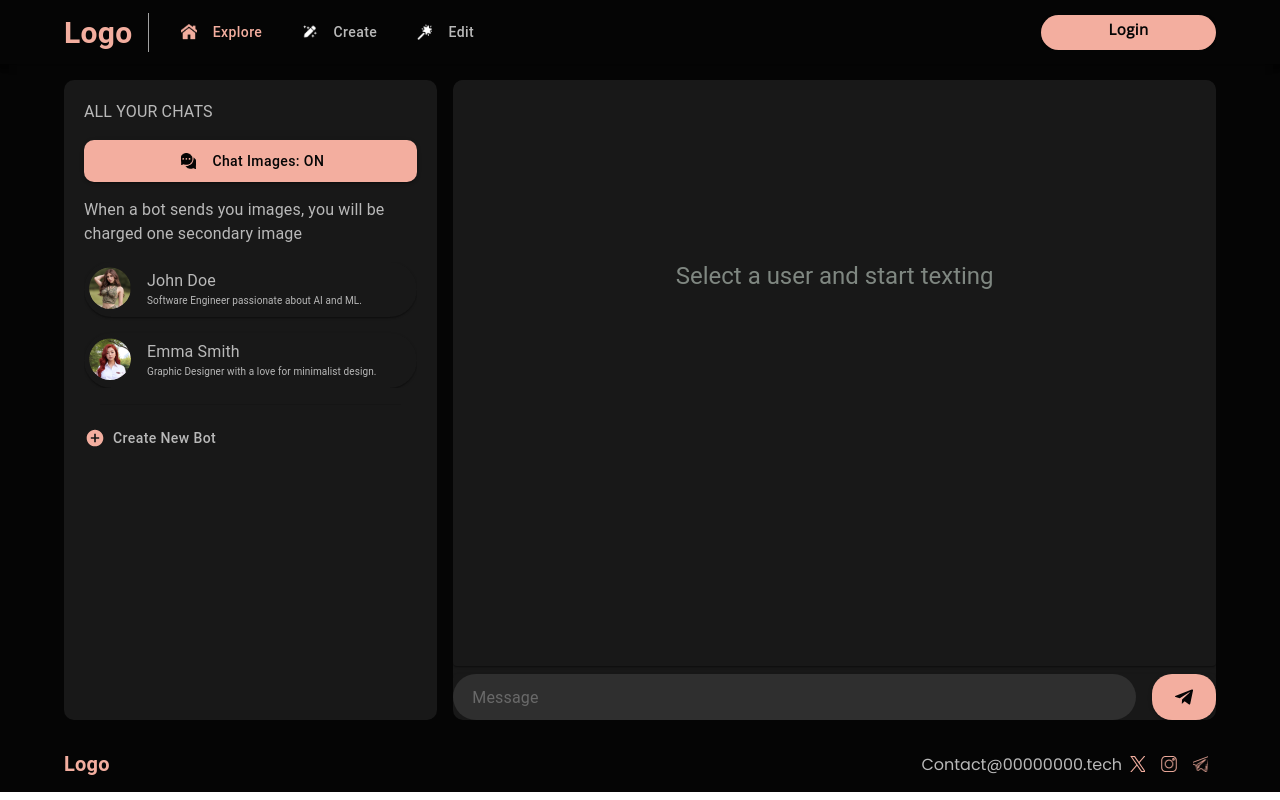
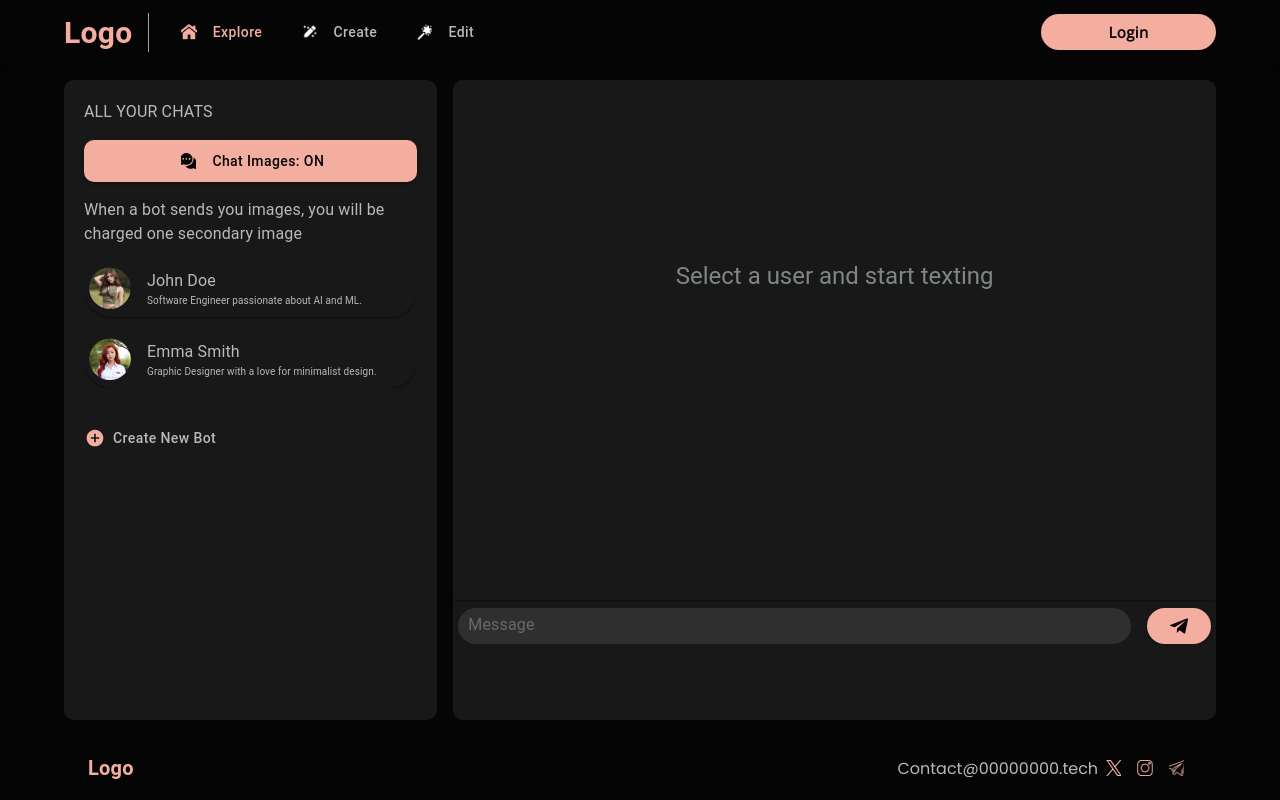
Before and after one commit to agneslily4709/chat-interface, a React (Create React App) app: page / in a window 1280 px wide. Built offline with nearby package versions, Linux system fonts and the light colour scheme.

Commit message:
Implement Message Sending Functionality
Add functionality to handle message input changes and sending messages in the chat.

```diff
--- a/src/Components/BottomBar.jsx
+++ b/src/Components/BottomBar.jsx
@@ -2,7 +2,7 @@ import * as React from 'react';
 import Box from '@mui/material/Box';
 import BottomNavigation from '@mui/material/BottomNavigation';
 import { bottomBarStyles } from '../Styles/styles';
-import { Container, Typography,IconButton,Avatar } from '@mui/material';
+import { Container, Typography,IconButton,Avatar, Toolbar } from '@mui/material';
 
 const BottomBar = ()=>  {
         const getImagePath = (avatar) => {
@@ -11,18 +11,18 @@ const BottomBar = ()=>  {
   return (
     <Box>
         <Container>
-      <BottomNavigation   sx={bottomBarStyles.default}>
+      <Toolbar sx={bottomBarStyles.default}>
         <Typography sx={bottomBarStyles.bottomBarBrand}>Logo</Typography>
 
         <Box sx={bottomBarStyles.socials}>
         <Typography align="right" variant='p'>Contact@00000000.tech</Typography>
                 <Box sx={bottomBarStyles.socialIcons}>
-                <IconButton sx={{p:0}}> <Avatar size="small" alt="Remy Sharp" sx={{ width: "31.3px",p:1, height: "32px", }} src={getImagePath("Socials/Group 143726563.png")} /> </IconButton>
-                <IconButton sx={{p:0}}> <Avatar size="small" alt="Remy Sharp" sx={{ width: "31.3px",p:1, height: "32px", }} src={getImagePath("Socials/Group 143726564.png")} /> </IconButton>
-                <IconButton sx={{p:0}}> <Avatar size="small" alt="Remy Sharp" sx={{ width: "31.3px",p:1, height: "32px", }} src={getImagePath("Socials/Group 143726565.png")} /> </IconButton>
+                <IconButton sx={{padding:0}}> <Avatar size="small" alt="Remy Sharp" sx={{ width: "31.3px",padding:1, height: "32px", }} src={getImagePath("Socials/Group 143726563.png")} /> </IconButton>
+                <IconButton sx={{padding:0}}> <Avatar size="small" alt="Remy Sharp" sx={{ width: "31.3px",padding:1, height: "32px", }} src={getImagePath("Socials/Group 143726564.png")} /> </IconButton>
+                <IconButton sx={{padding:0}}> <Avatar size="small" alt="Remy Sharp" sx={{ width: "31.3px",padding:1, height: "32px", }} src={getImagePath("Socials/Group 143726565.png")} /> </IconButton>
                 </Box>
         </Box>
-      </BottomNavigation>
+      </Toolbar>
         </Container>
 
     </Box>
--- a/src/Components/ChatWindow.jsx
+++ b/src/Components/ChatWindow.jsx
@@ -1,4 +1,4 @@
-import React from 'react'
+import React,{useState} from 'react'
 import {chatContainerStyles} from '../Styles/styles'
 import {Grid, TextField, List,ListItem, ListItemText, Box, Toolbar, Button, IconButton, Typography, Paper, Avatar} from "@mui/material"
 import ArrowCircleLeftIcon from '@mui/icons-material/ArrowCircleLeft';
@@ -8,6 +8,20 @@ import DeleteIcon from '@mui/icons-material/Delete';
 
 
 const ChatWindow = ({chatDetails,setChatDetails}) => {
+
+        const [message, setMessage] = useState('');
+        const handleInputChange = (event) => {
+                setMessage(event.target.value);
+        };
+        const handleSendMessage = () => {
+                if (message.trim() !== '') {
+                  const newMessage = {sender:"You",message:message}
+                        setChatDetails((prevData) => {
+                                return {...chatDetails, messages: [...prevData.messages,newMessage]}
+                        })
+                  setMessage('');
+                }
+              };
         const getImagePath = (avatar) => {
                 return require(`../Imgs/${avatar}`);
         }
@@ -29,7 +43,7 @@ const ChatWindow = ({chatDetails,setChatDetails}) => {
                        </Box>
                 </Toolbar>
                 <Box display="flex" flexDirection="column" gap={2}>
-                        <List>
+                        <List style={{overflow: 'auto'}}>
                         {chatDetails.messages && chatDetails.messages.map((chatDetail,idx) => (
                     <ListItem key={idx}>
                     <Grid container>
@@ -59,8 +73,8 @@ const ChatWindow = ({chatDetails,setChatDetails}) => {
                 }
   </Paper>
   <Paper sx={chatContainerStyles.chatWindow.chatInput}>
-  <TextField sx={chatContainerStyles.chatWindow.chatTextField} id="outlined-basic-email" placeholder="Message" fullWidth />
-  <Button variant='contained' sx={ chatContainerStyles.chatWindow.chatSendButton }><TelegramIcon sx={chatContainerStyles.chatWindow.chatSendIcon}/></Button>
+  <TextField sx={chatContainerStyles.chatWindow.chatTextField} inputProps={{style: { padding: 5 }}} id="outlined-basic-email" placeholder="Message" fullWidth value={message} onChange={handleInputChange}/>
+  <Button variant='contained' sx={ chatContainerStyles.chatWindow.chatSendButton }><TelegramIcon sx={chatContainerStyles.chatWindow.chatSendIcon} onClick={handleSendMessage}/></Button>
   </Paper>
 </Box>
         </Box>
--- a/src/Styles/index.css
+++ b/src/Styles/index.css
@@ -2,12 +2,13 @@
 *{
         margin: 0;
         padding: 0;
-        overflow: hidden;
+        overflow-x: hidden;
         box-sizing: border-box;
 }
 body{
         width:100%;
         height: 100vh;
+        overflow: hidden;
         font-family: 'Poppins', sans-serif;
 }
 ::-webkit-scrollbar {
--- a/src/Styles/styles.js
+++ b/src/Styles/styles.js
@@ -47,8 +47,8 @@ const navbarStyles = {
   },
   loginButton: {
     width: "175px",
-    height: "30px",
-    padding: "15px 40px 20px 40px",
+    height: "36px",
+    padding: "5px 40px 5px 40px",
     borderRadius: "200px",
     fontFamily: "Open Sans",
     fontSize: "15px",
@@ -58,7 +58,8 @@ const navbarStyles = {
     textTransform: 'capitalize',
     [`@media (max-width: ${theme.breakpoints.values.md}px)`]: {
       width: '91px',
-      padding: '15px 20px 20px 20px',
+      height:"auto",
+      padding: '2px 10px 10px 10px',
     },
     '&:hover': {
         cursor:"pointer",
@@ -157,13 +158,14 @@ const chatContainerStyles = {
                 },
                 chatInput:{
                         gridColumn: '1',
-                        gridRow: '12/13',
+                        gridRow: '13/14',
                         padding:0,
                         display:"flex",
                         background:"inherit",
                         flexDirection:"row",
                         gap:"1rem",
-                        margin:"0px 0px 0px 0px"
+                        margin:"0px 0px 0px 0px",
+                        mx:"5px"
                 },
                 chatDialogs:{
                         color:"black",
@@ -180,7 +182,7 @@ const chatContainerStyles = {
                 },
                 chatDisplay:{
                         gridColumn: '1',
-                        gridRow: 'span 11' ,
+                        gridRow: 'span 12' ,
                         p:0,
                         backgroundColor:theme.palette.background.main,
                         color:theme.palette.text.white
```
